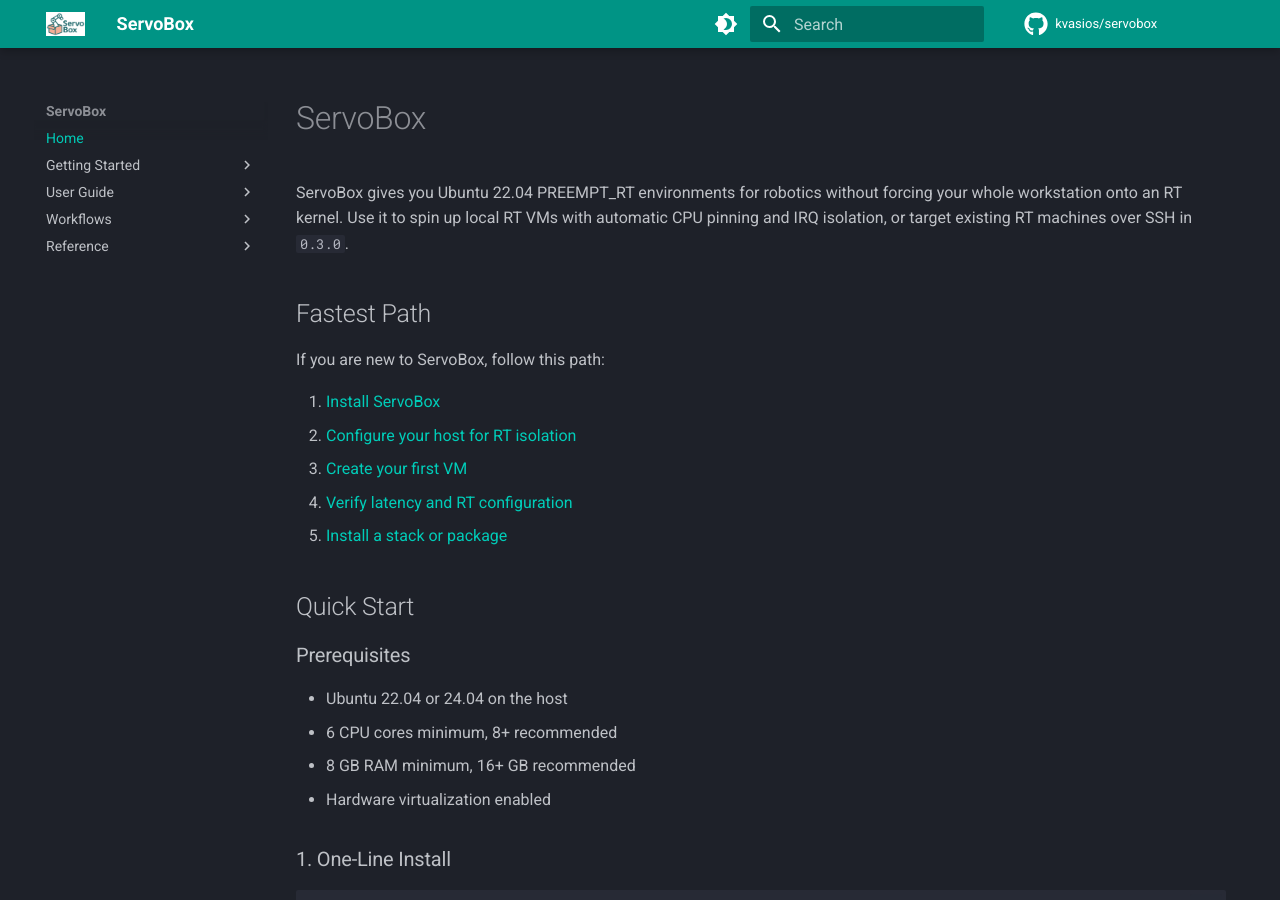
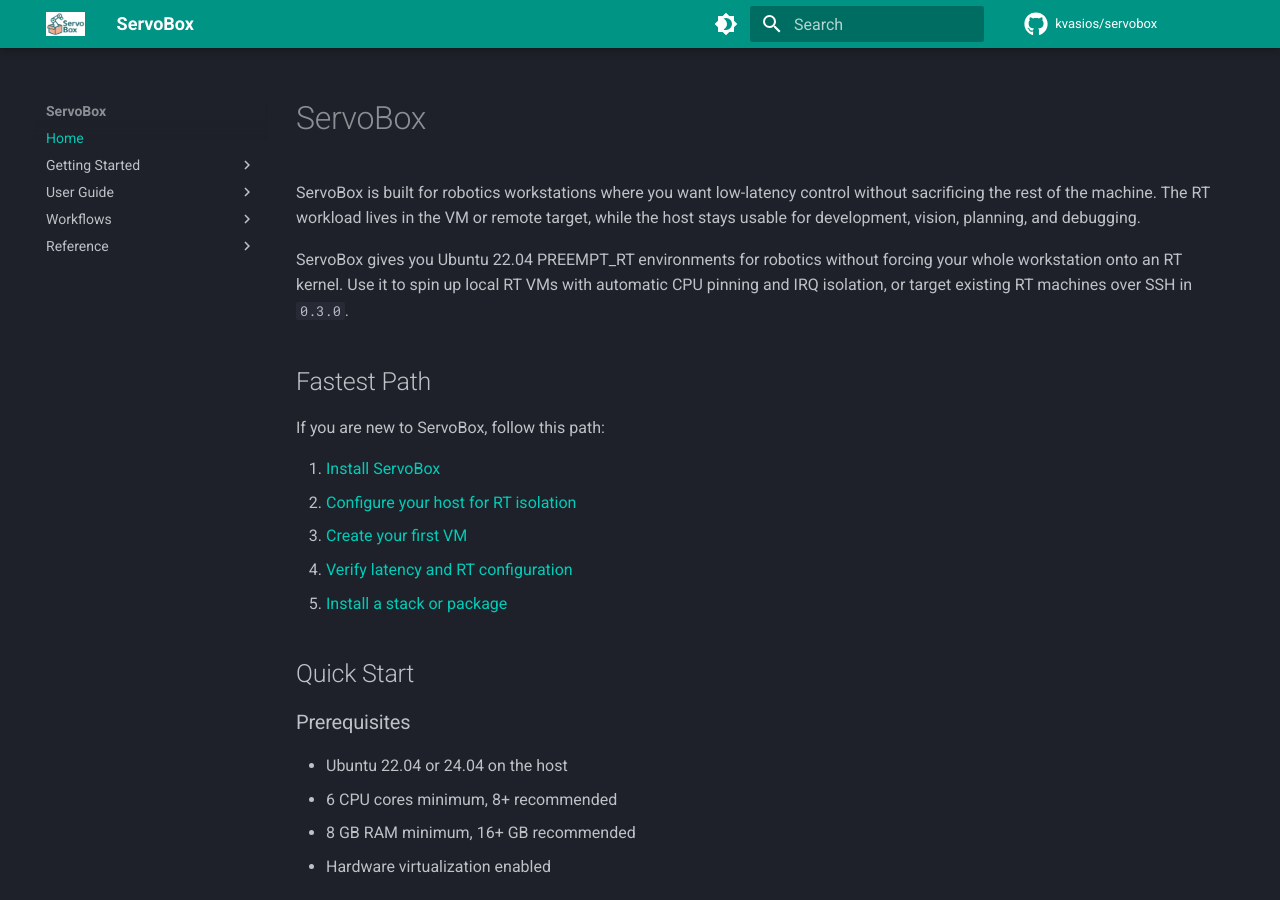
Before and after one commit to kvasios/servobox, an MkDocs documentation site: the page built from docs/content/index.md, in a window 1280 px wide and 900 px high. Built offline with MkDocs 1.6.1 and Material for MkDocs 9.7.7, drawn with Linux system fonts in a browser that asks for light colours; comment, search, counter and statistics services are not loaded; some of the changed text lies outside the part shown.

Commit message:
updating docs for better servobox description on top

```diff
--- a/docs/content/index.md
+++ b/docs/content/index.md
@@ -1,4 +1,6 @@
 # ServoBox
+
+ServoBox is built for robotics workstations where you want low-latency control without sacrificing the rest of the machine. The RT workload lives in the VM or remote target, while the host stays usable for development, vision, planning, and debugging.
 
 ServoBox gives you Ubuntu 22.04 PREEMPT_RT environments for robotics without forcing your whole workstation onto an RT kernel. Use it to spin up local RT VMs with automatic CPU pinning and IRQ isolation, or target existing RT machines over SSH in `0.3.0`.
 
```
Also changed, not shown: other parts of docs/content/index.md (+0 -4 lines).
